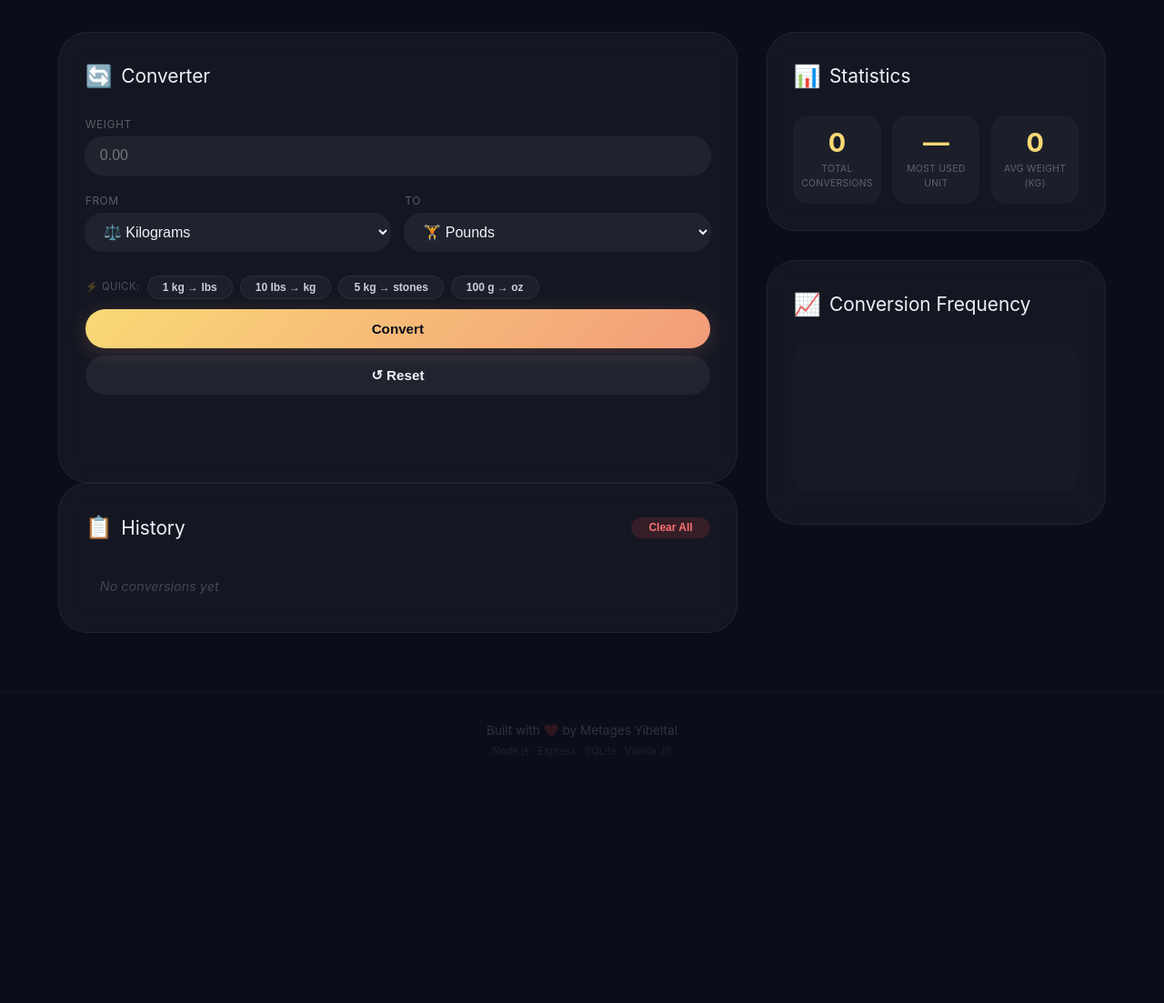
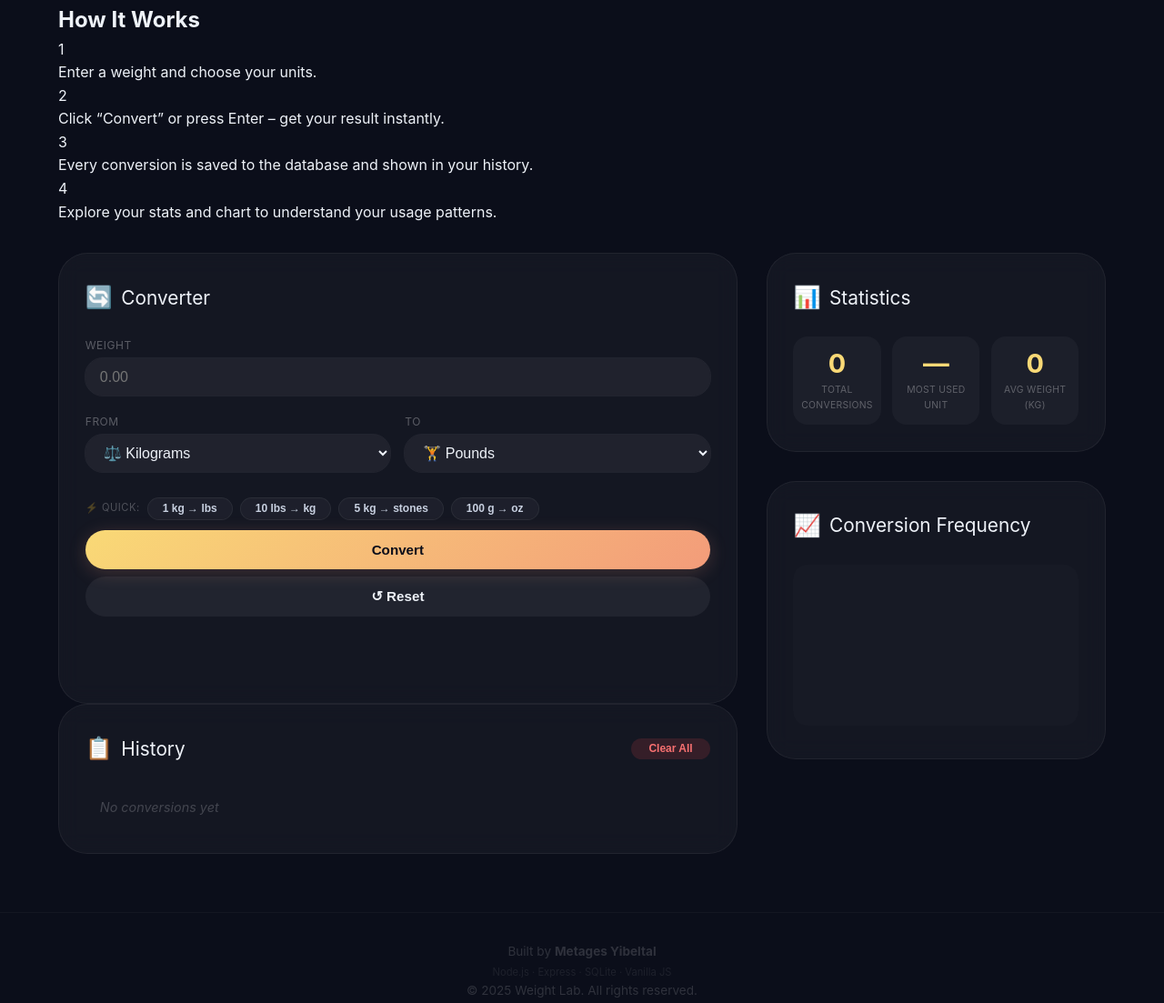
Before and after one commit to Yetemare-Yibeltal/Weight-Calculator, a website: page index.html in a window 1280 px wide. Shown: the part 964-2067 px from the top of the page at 91% size. Before the commit the page ends 1831 px from the top, so only its background shows below. Drawn offline with nearby package versions, Linux system fonts and the light colour scheme; no server answers.

Commit message:
refactor: update footer with author name, improve semantic structure

```diff
--- a/index.html
+++ b/index.html
@@ -3,7 +3,7 @@
 <head>
   <meta charset="UTF-8" />
   <meta name="viewport" content="width=device-width, initial-scale=1.0" />
-  <title>Weight Lab · Fullstack</title>
+  <title>Weight Lab · Fullstack Portfolio</title>
   <link rel="stylesheet" href="style.css" />
   <script src="https://cdn.jsdelivr.net/npm/chart.js"></script>
 </head>
@@ -58,6 +58,31 @@
           <span class="feature-icon">🎨</span>
           <h3>Modern UI/UX</h3>
           <p>Glassmorphism, subtle animations, and a premium feel.</p>
+        </div>
+      </div>
+    </div>
+  </section>
+
+  <!-- ===== HOW IT WORKS ===== -->
+  <section class="how-it-works">
+    <div class="container">
+      <h2>How It Works</h2>
+      <div class="steps">
+        <div class="step">
+          <span class="step-number">1</span>
+          <p>Enter a weight and choose your units.</p>
+        </div>
+        <div class="step">
+          <span class="step-number">2</span>
+          <p>Click “Convert” or press Enter – get your result instantly.</p>
+        </div>
+        <div class="step">
+          <span class="step-number">3</span>
+          <p>Every conversion is saved to the database and shown in your history.</p>
+        </div>
+        <div class="step">
+          <span class="step-number">4</span>
+          <p>Explore your stats and chart to understand your usage patterns.</p>
         </div>
       </div>
     </div>
@@ -161,7 +186,7 @@
             <span class="card-icon">📈</span>
             <h2>Conversion Frequency</h2>
           </div>
-          <canvas id="unitChart" width="400" height="200"></canvas>
+          <canvas id="unitChart" width="400" height="220"></canvas>
         </div>
       </div>
 
@@ -169,12 +194,14 @@
   </section>
 
   <!-- ===== FOOTER ===== -->
- <footer>
-  <div class="container">
-    <p>Built with ❤️ by Metages Yibeltal</p>
-    <p class="footer-tech">Node.js · Express · SQLite · Vanilla JS</p>
-  </div>
-</footer>
+  <footer>
+    <div class="container">
+      <p class="footer-name">Built by <strong>Metages Yibeltal</strong></p>
+      <p class="footer-tech">Node.js · Express · SQLite · Vanilla JS</p>
+      <p class="footer-copy">&copy; 2025 Weight Lab. All rights reserved.</p>
+    </div>
+  </footer>
+
   <script src="script.js"></script>
 </body>
 </html>
```
